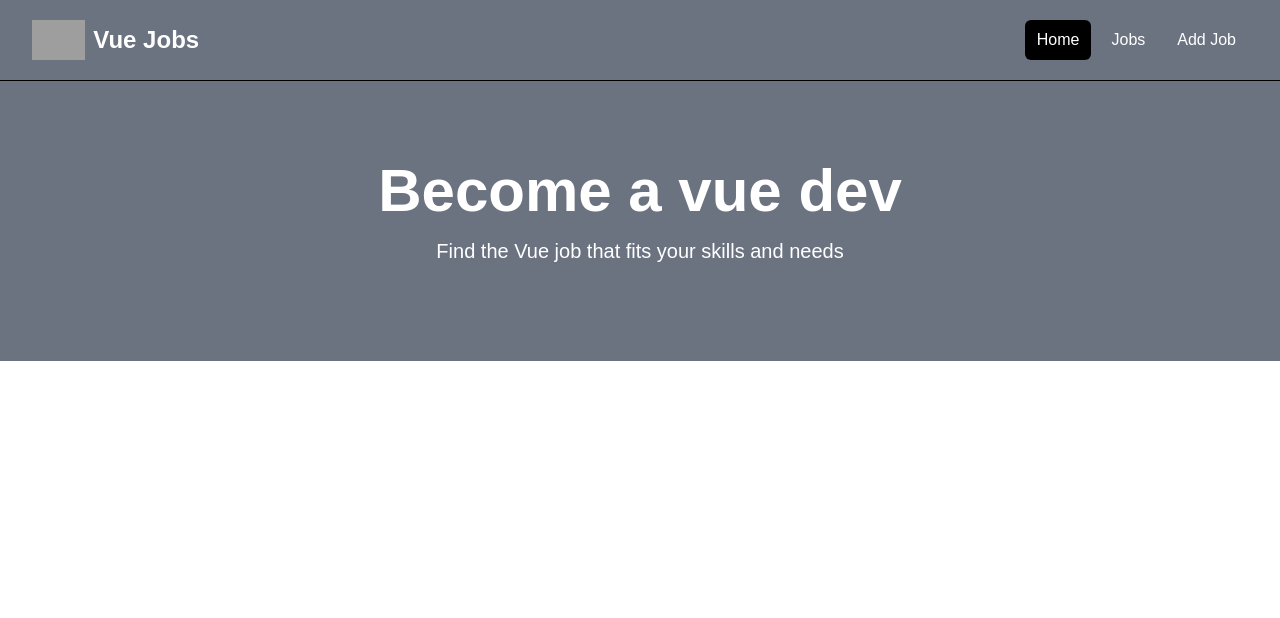
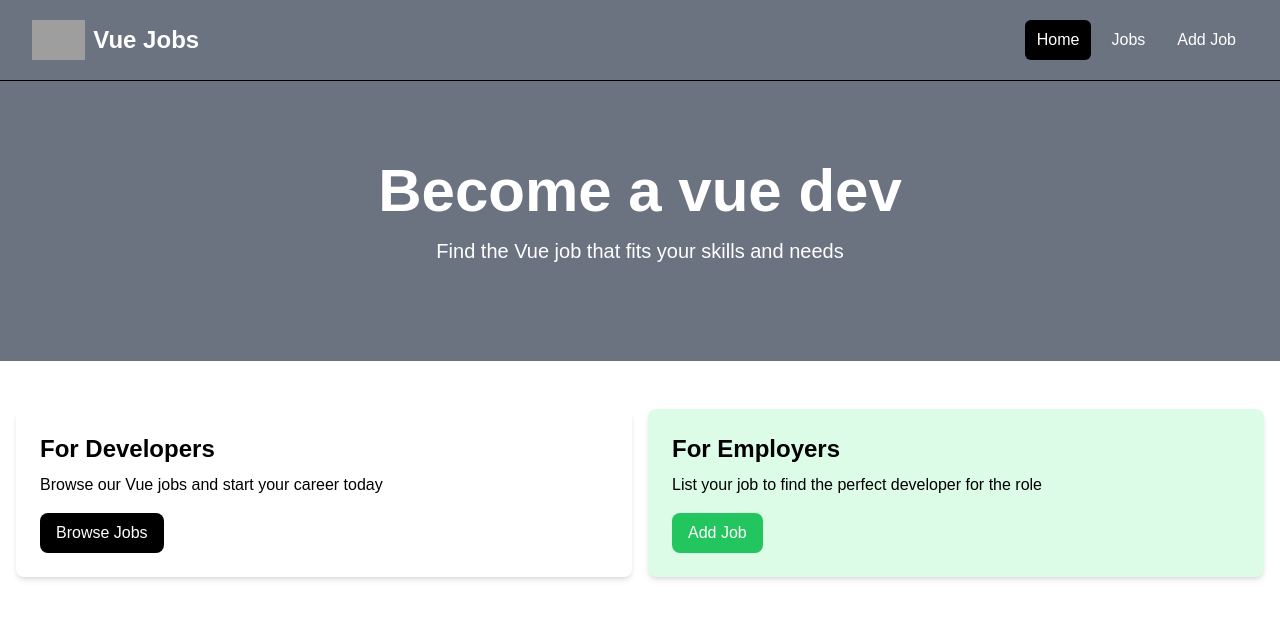
Before and after one commit to Slav666/vue-jobs, a Vue app: page / in a window 1280 px wide. Shown: the top 618 px of the page. Built offline with nearby package versions, Linux system fonts and the light colour scheme; grey boxes are pictures that could not be loaded.

Commit message:
add a Card component

```diff
--- a/src/App.vue
+++ b/src/App.vue
@@ -1,10 +1,12 @@
 <script setup>
 import navBar from "@/components/navBar.vue";
 import Hero from "@/components/Hero.vue";
+import HomeCards from "./components/HomeCards.vue";
 </script>
 
 <template>
   <navBar />
-  <Hero  />
+  <Hero />
+  <HomeCards />
   <!-- <h1 class="text-red-500">View jobs</h1> -->
 </template>
--- /dev/null
+++ b/src/components/Card.vue
@@ -0,0 +1,15 @@
+<script setup>
+import { defineProps } from "vue";
+defineProps({
+  bg: {
+    type: String,
+    default: "bg-gray-100",
+  },
+});
+</script>
+
+<template>
+  <div :class="`${bg} p-6 rounded-lg shadow-md`">
+    <slot></slot>
+  </div>
+</template>
--- /dev/null
+++ b/src/components/HomeCards.vue
@@ -0,0 +1,39 @@
+<script setup>
+import Card from "./Card.vue";
+</script>
+<template>
+  <section class="py-4">
+    <div class="container-xl lg:container m-auto">
+      <div class="grid grid-cols-1 md:grid-cols-2 gap-4 p-4 rounded-lg">
+        <!-- <div class="bg-gray-100 p-6 rounded-lg shadow-md"> -->
+        <Card bg=""
+          ><h2 class="text-2xl font-bold">For Developers</h2>
+          <p class="mt-2 mb-4">
+            Browse our Vue jobs and start your career today
+          </p>
+          <a
+            href="jobs.html"
+            class="inline-block bg-black text-white rounded-lg px-4 py-2 hover:bg-gray-700"
+          >
+            Browse Jobs
+          </a></Card
+        >
+        <!-- </div> -->
+        <!-- <div class="bg-green-100 p-6 rounded-lg shadow-md"> -->
+        <Card bg="bg-green-100"
+          ><h2 class="text-2xl font-bold">For Employers</h2>
+          <p class="mt-2 mb-4">
+            List your job to find the perfect developer for the role
+          </p>
+          <a
+            href="add-job.html"
+            class="inline-block bg-green-500 text-white rounded-lg px-4 py-2 hover:bg-green-600"
+          >
+            Add Job
+          </a></Card
+        >
+        <!-- </div> -->
+      </div>
+    </div>
+  </section>
+</template>
```
